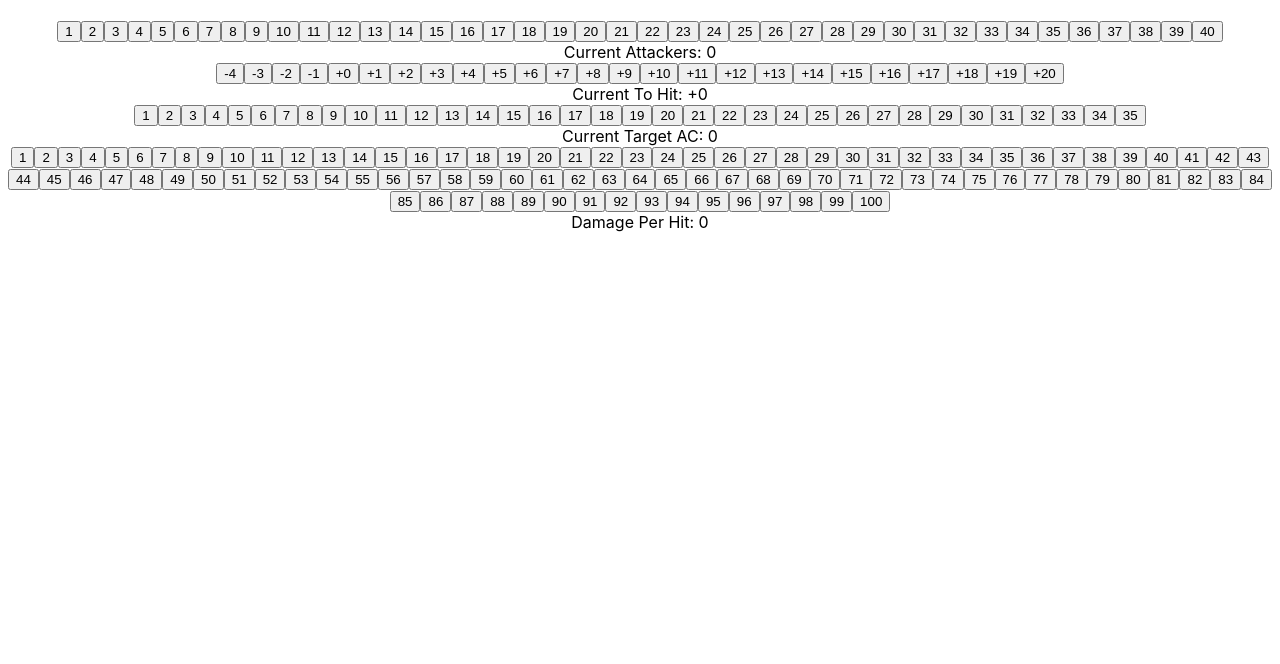
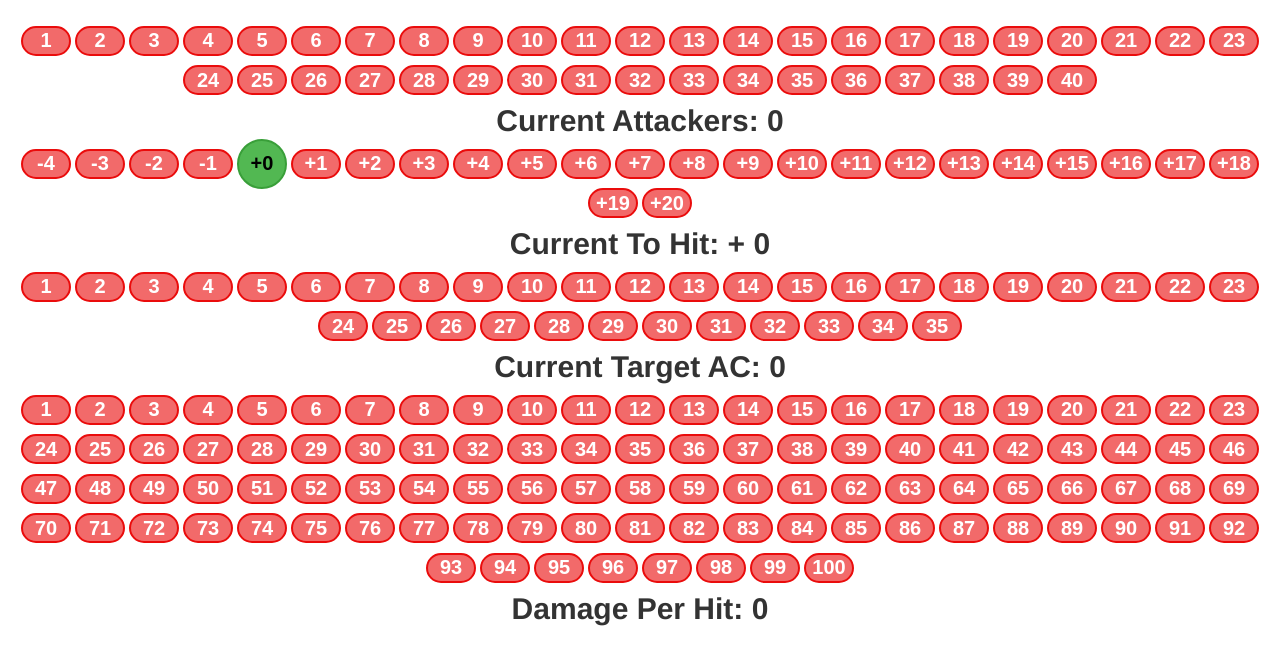
Before and after one commit to jcapinc/mob-damage, a React (Create React App) app: page / in a window 1280 px wide. Shown: the top 664 px of the page. Built offline with nearby package versions, Linux system fonts and the light colour scheme.

Commit message:
experimenting with styles

```diff
--- a/src/App.css
+++ b/src/App.css
@@ -1,3 +1,40 @@
-header {
-	text-align: center;;
+.App-header {
+	text-align: center;
+	color: #333;
+	font-size: 30px;
+	font-weight: bold;
+	font-family: 'Franklin Gothic Medium', 'Arial Narrow', Arial, sans-serif;
 }
+
+p {
+	margin: 5px;
+}
+h1 {
+	margin: 5px;
+}
+
+button {
+	border: 2px solid rgb(234, 12, 12);
+	background-color: rgb(242, 106, 106);
+	font-weight: bold;
+	width: 50px;
+	height: 30px;
+	font-size: 20px;
+	color: white;
+	margin: 4px 2px;
+	border-radius: 10000px;
+	transition: all ease-in-out 400ms;
+}
+button:hover {
+	border: 2px solid rgb(110, 9, 9);
+	background-color: rgb(162, 69, 69);
+}
+
+button.selected {
+	border: 2px solid rgb(57, 159, 57);
+	background-color: rgb(82, 184, 82);
+	color: black;
+	width:50px;
+	height: 50px;
+	margin: -8px 2px;
+}
--- a/src/App.js
+++ b/src/App.js
@@ -20,7 +20,7 @@ const MobAttackMap = {
   17: 5,
   18: 5,
   19: 10,
-	20: 20
+  20: 20,
 };
 
 function App() {
@@ -28,59 +28,62 @@ function App() {
   const [toHit, setToHit] = React.useState(0);
   const [targetAC, setTargetAC] = React.useState(0);
   const [damagedealt, setDamage] = React.useState(0);
-	const rollNeeded = attackers > 0 && targetAC > 0
+  const rollNeeded =
+    attackers > 0 && targetAC > 0
       ? Math.min(Math.max(targetAC - toHit, 1), 20)
       : null;
   const hits = rollNeeded
     ? Math.floor(attackers / MobAttackMap[rollNeeded])
     : null;
-	const totalDamage = rollNeeded
-		? hits * damagedealt
-		: null;
-
-	console.log({ rollNeeded });
+  const totalDamage = rollNeeded ? hits * damagedealt : null;
 
   return (
     <div className="App">
-			<img src="./carp.webp" style={{width:"0px", height: "0px"}} />
+      <img src="./carp.webp" style={{ width: "0px", height: "0px" }} />
       <header className="App-header">
-				<Attackers onChange={(count) => setAttackers(count)} />
-				Current Attackers: {attackers}
-				<ToHit onChange={(count) => setToHit(count)} />
-				Current To Hit: {toHit < 0 ? "" : "+"}
-				{toHit}
-				<TargetAC onChange={(count) => setTargetAC(count)} />
-				Current Target AC: {targetAC}
-				<DamageDealt onChange={(count) => setDamage(count)} />
-				{
-					damagedealt === 69
-						? <div style={{ textAlign: "center" }}>
+        <Attackers
+          currentSelected={attackers}
+          onChange={(count) => setAttackers(count)}
+        />
+        <p className="attackers feral">Current Attackers: {attackers}</p>
+        <ToHit currentSelected={toHit} onChange={(count) => setToHit(count)} />
+        <p className="tohit">
+          Current To Hit: {toHit < 0 ? "" : "+"} {toHit}
+        </p>
+        <TargetAC
+          currentSelected={targetAC}
+          onChange={(count) => setTargetAC(count)}
+        />
+        <p className="ac">Current Target AC: {targetAC}</p>
+        <DamageDealt
+          currentSelected={damagedealt}
+          onChange={(count) => setDamage(count)}
+        />
+        {damagedealt === 69 ? (
+          <div style={{ textAlign: "center" }}>
             <img src="./musk.png" />
             <h1>Nice.</h1>
           </div>
-						: ""
-				}
-				Damage Per Hit: {damagedealt}
-				{rollNeeded ? <>
-					<h1>
-						Roll Needed: {rollNeeded}
-					</h1>
-					<h1>
-						Mobs Needed for One Hit: {MobAttackMap[rollNeeded]}
-					</h1>
-					<h1>
-						Attackers that Hit: {hits}
-					</h1>
-					<h1>
-						Total Damage Dealt: {totalDamage}
-					</h1>
-				</> : ""}
+        ) : (
+          ""
+        )}
+        <p>Damage Per Hit: {damagedealt}</p>
+        {rollNeeded ? (
+          <>
+            <h1>Roll Needed: {rollNeeded}</h1>
+            <h1>Mobs Needed for One Hit: {MobAttackMap[rollNeeded]}</h1>
+            <h1>Attackers that Hit: {hits}</h1>
+            <h1>Total Damage Dealt: {totalDamage}</h1>
+          </>
+        ) : (
+          ""
+        )}
       </header>
     </div>
   );
 }
 
-function Attackers({ onChange }) {
+function Attackers({ onChange, currentSelected = null }) {
   const onClickGen = (key) => () => {
     console.log(`${key} was pressed`);
     onChange(key);
@@ -90,7 +93,11 @@ function Attackers({ onChange }) {
       {Array(40)
         .fill("")
         .map((_, key) => (
-					<button key={key} onClick={onClickGen(key + 1)}>
+          <button
+            key={key}
+            onClick={onClickGen(key + 1)}
+            className={`${currentSelected === key + 1 ? "selected" : ""}`}
+          >
             {key + 1}
           </button>
         ))}
@@ -98,7 +105,7 @@ function Attackers({ onChange }) {
   );
 }
 
-function ToHit({ onChange }) {
+function ToHit({ onChange, currentSelected }) {
   const onClickGen = (key) => () => {
     onChange(key);
   };
@@ -107,7 +114,11 @@ function ToHit({ onChange }) {
       {Array(25)
         .fill("")
         .map((_, key) => (
-					<button key={key} onClick={onClickGen(key - 4)}>
+          <button
+            key={key}
+            onClick={onClickGen(key - 4)}
+            className={`${currentSelected === key - 4 ? "selected" : ""}`}
+          >
             {key - 4 < 0 ? "" : "+"}
             {key - 4}
           </button>
@@ -118,7 +129,7 @@ function ToHit({ onChange }) {
 
 // Make a similar button selector for AC.
 // Start with an AC of 69 and end with an ac of 69 nice
-function TargetAC({ onChange }) {
+function TargetAC({ onChange, currentSelected }) {
   const onClickGen = (key) => () => {
     onChange(key);
   };
@@ -127,14 +138,18 @@ function TargetAC({ onChange }) {
       {Array(35)
         .fill("hababab")
         .map((_, key) => (
-					<button key={key} onClick={onClickGen(key + 1)}>
+          <button
+            key={key}
+            onClick={onClickGen(key + 1)}
+            className={`${currentSelected === key + 1 ? "selected" : ""}`}
+          >
             {key + 1}
           </button>
         ))}
     </div>
   );
 }
-function DamageDealt({ onChange }) {
+function DamageDealt({ onChange, currentSelected = null }) {
   const audioRef = React.useRef();
   const [ackbar, setAckbar] = React.useState(false);
   const onClickGen = (key) => () => {
@@ -143,7 +158,6 @@ function DamageDealt({ onChange }) {
       return;
     }
     const { current: player } = audioRef;
-		debugger;
     setAckbar(true);
     player.currentTime = 1.75;
     player.play();
@@ -153,30 +167,39 @@ function DamageDealt({ onChange }) {
   };
   return (
     <div>
-
       {Array(100)
         .fill("plplplpllpllp")
         .map((_, key) => (
-					<button key={key} onClick={onClickGen(key + 1)}>
+          <button
+            key={key}
+            onClick={onClickGen(key + 1)}
+            className={`${currentSelected === key + 1 ? "selected" : ""}`}
+          >
             {key + 1}
           </button>
         ))}
-			<audio ref={audioRef} style={{ opacity: "0", height: "0px", width: "0px" }}>
+      <audio
+        ref={audioRef}
+        style={{ opacity: "0", height: "0px", width: "0px" }}
+      >
         <source src="HeartAttack.m4a" type="audio/x-m4a" />
       </audio>
-			{
-				ackbar
-					? <img src="./carp.webp" style={{
+      {ackbar ? (
+        <img
+          src="./carp.webp"
+          style={{
             height: "100vh",
             position: "fixed",
             left: "50%",
             transform: "translate(-50%,0)",
             top: "0px",
-					}} />
-					: ""
-			}
+          }}
+        />
+      ) : (
+        ""
+      )}
     </div>
-	)
+  );
 }
 
 export default App;
```
Lines whose indentation alone changed are shown as unchanged.
